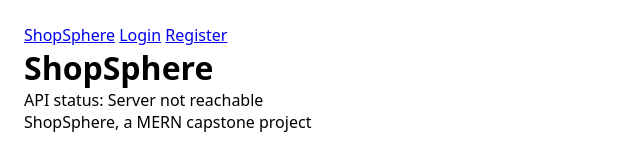
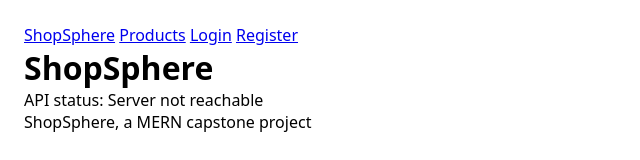
Before and after one commit to Pankaj2004s/fs-01-shopsphere, a React (Vite) app in the folder client/: page / in a window 1280 px wide. Shown: the top 160 px of the page, without its empty margins (0-640 px from the left). Built offline with nearby package versions, Linux system fonts and the light colour scheme; no server answers.

Commit message:
feat: add products link to navbar

```diff
--- a/client/src/components/Layout.jsx
+++ b/client/src/components/Layout.jsx
@@ -15,6 +15,7 @@ function Layout() {
       <header>
         <nav>
           <Link to="/">ShopSphere</Link>{" "}
+          <Link to="/products">Products</Link>{" "}
           {!loading && user && (
             <>
               <span>Hi, {user.name}</span>{" "}
```
